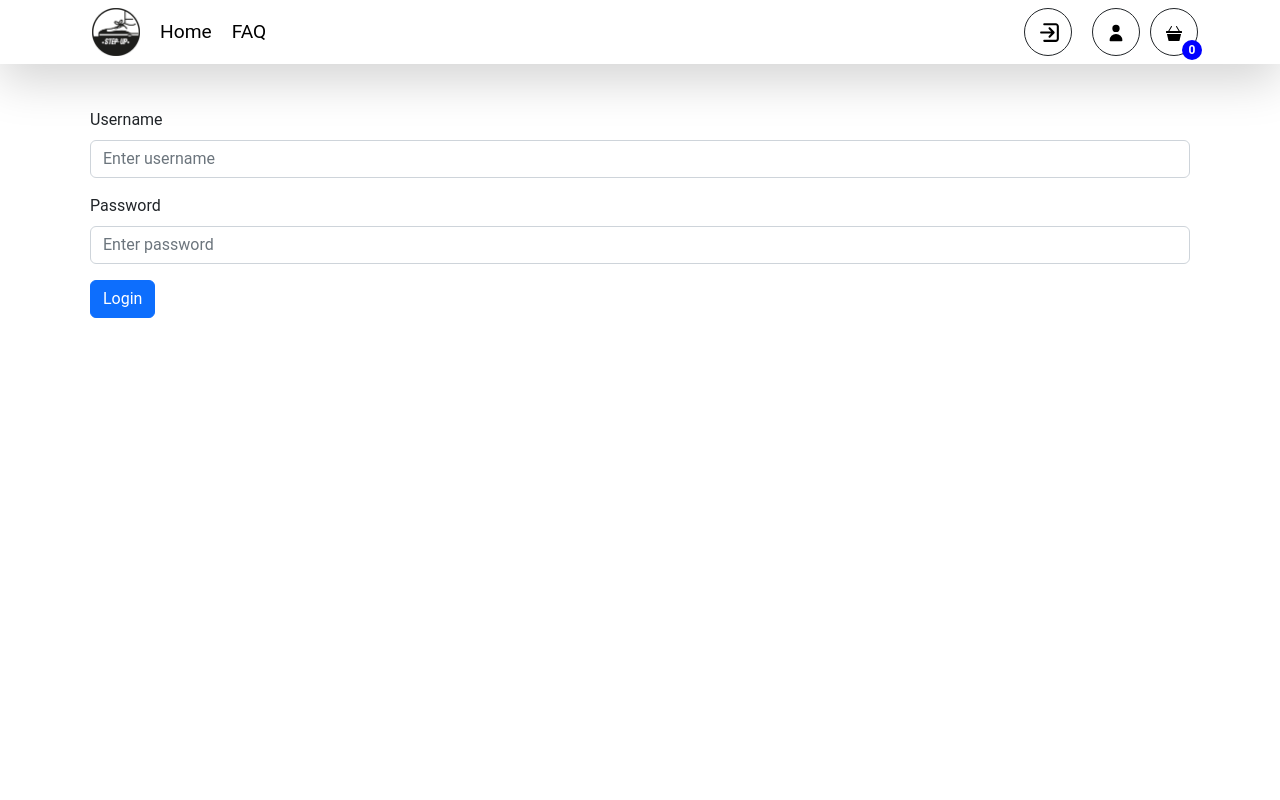
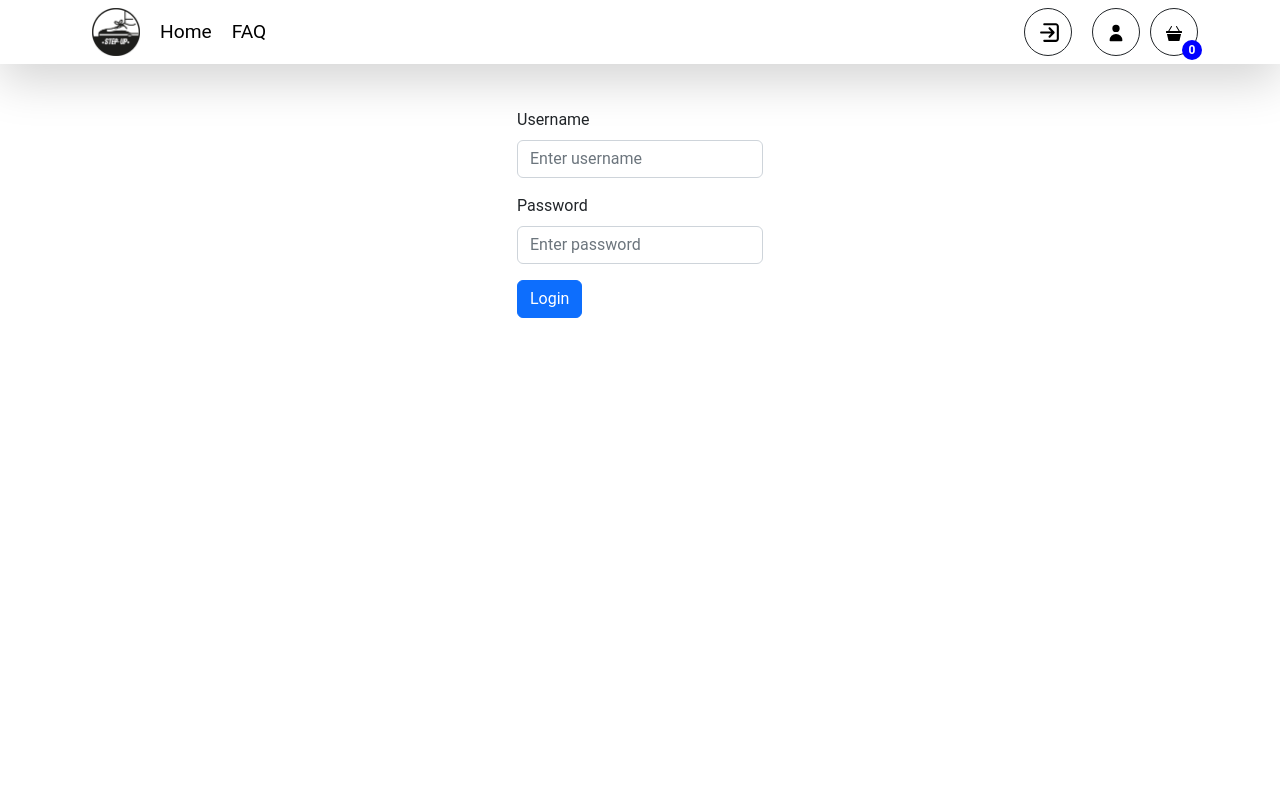
Before and after one commit to Knightrider85/slutprojekt8-main, a React (Vite) app in the folder client/: page /login in a window 1280 px wide. Shown: the top 800 px of the page. Built offline with nearby package versions, Linux system fonts and the light colour scheme.

Commit message:
loginform på plats och centrerat

```diff
--- a/client/src/components/LoginForm.tsx
+++ b/client/src/components/LoginForm.tsx
@@ -1,8 +1,10 @@
+import { Container } from "react-bootstrap";
 import Button from "react-bootstrap/Button";
 import Form from "react-bootstrap/Form";
 
 function LoginForm() {
   return (
+    <Container className="d-flex justify-content-center align-items-center vh-60">
       <Form>
         <Form.Group className="mb-3" controlId="formBasicEmail">
           <Form.Label>Username</Form.Label>
@@ -17,6 +19,7 @@ function LoginForm() {
           Login
         </Button>
       </Form>
+    </Container>
   );
 }
 
```
Lines whose indentation alone changed are shown as unchanged.
